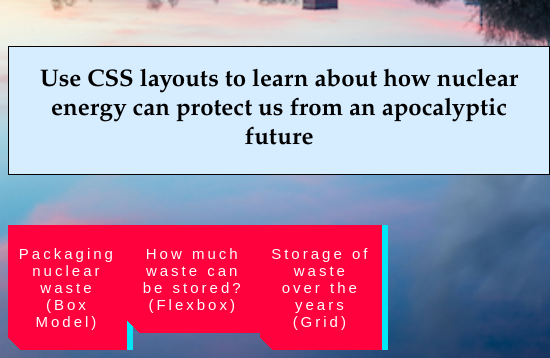
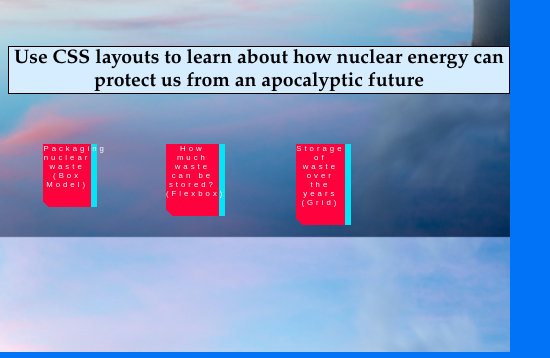
Before and after one commit to KelseyBrod/aishanisaha.github.io, a plain HTML site: page Laying out Layouts/index.html in a window 390 px wide. Shown: the part 492-850 px from the top of the page, 550 px wide, since content can reach past the window. Drawn offline with Linux system fonts and the light colour scheme.

Commit message:
added responsiveness for extra small screens in last 3 projects

```diff
--- a/Laying out Layouts/Styles/style.css
+++ b/Laying out Layouts/Styles/style.css
@@ -37,7 +37,7 @@ h2{
 
 .selector,
 .selector:after {
-  width: auto;
+  width: 90%;
   height: auto;
   font-size: 15px;
   font-family: 'Bebas Neue', sans-serif;
@@ -126,3 +126,31 @@ h2{
     transform: translate(0);
   }
 }
+
+@media only screen and (max-width: 950px) {
+  .selector,
+.selector:after {
+  max-width: 40%;
+  height: auto;
+  font-size: 2vw;
+  font-family: 'Bebas Neue', sans-serif;
+  background: linear-gradient(45deg, transparent 5%, #FF013C 5%);
+  border: 0;
+  color: #fff;
+  letter-spacing: 3px;
+  box-shadow: 6px 0px 0px #00E6F6;
+  outline: transparent;
+  position: relative;
+  user-select: none;
+  -webkit-user-select: none;
+  touch-action: manipulation;
+  padding: 0px;
+  cursor: pointer;
+}
+
+h2 {
+  font-size: 5vw;
+  padding: 0px;
+}
+
+}
--- a/reimagine_internet/styles/style.css
+++ b/reimagine_internet/styles/style.css
@@ -87,7 +87,7 @@ h2 {
 }
 
 
-@media only screen and (max-width: 900px) {
+@media only screen and (max-width: 950px) {
   .mainpic {
     display: none;
   }
```
Also changed, not shown: personal website/styles/style.css (+17 -0 lines).
